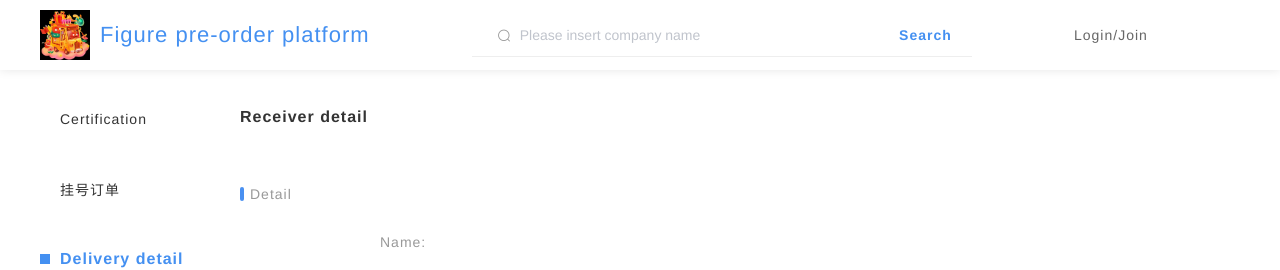
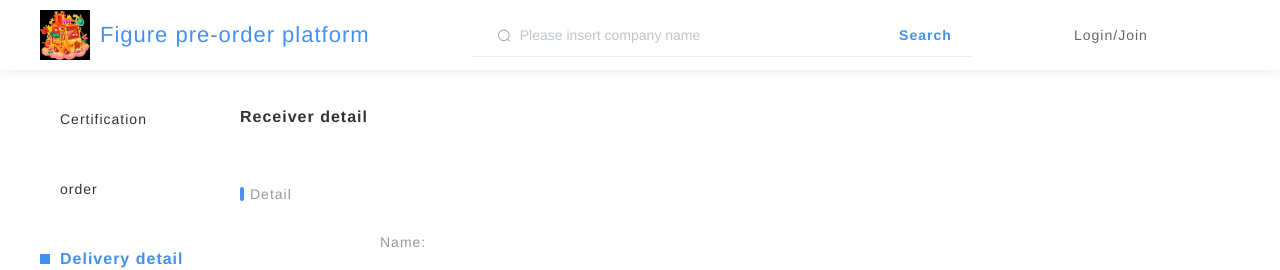
Before and after one commit to D18130495/Figure_model_platform-client, a Nuxt app in the folder figure-site/: page /people/show in a window 1280 px wide. Shown: the top 270 px of the page. Built offline with nearby package versions, Linux system fonts and the light colour scheme; no server answers.

Commit message:
update people page

```diff
--- a/figure-site/pages/people/show.vue
+++ b/figure-site/pages/people/show.vue
@@ -16,7 +16,7 @@
           class="v-link clickable dark"
           onclick="javascript:window.location='/order'"
         >
-          挂号订单
+          order
         </span>
       </div>
       <div class="nav-item selected">
```
